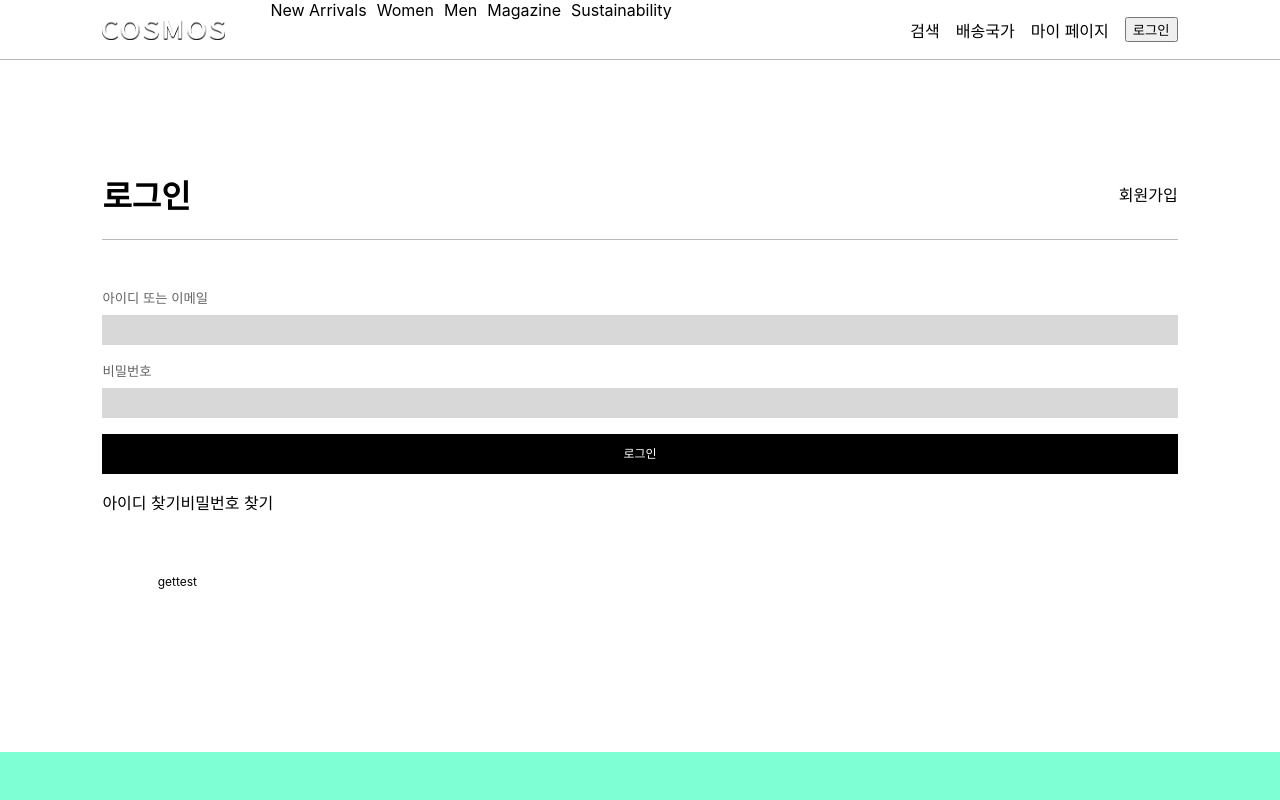
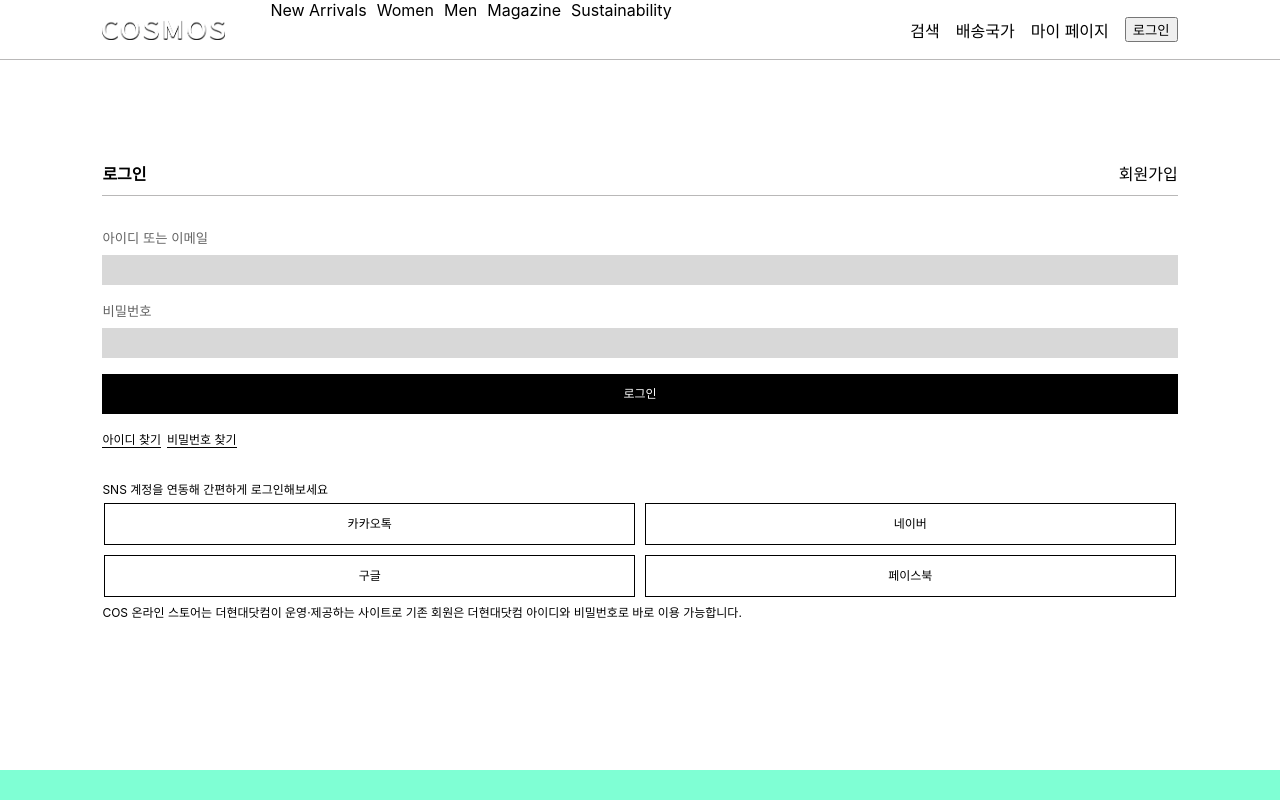
Before and after one commit to Da-innisfree/COSMOS-ver2.0, a React (Create React App) app in the folder cosmos_frontend/cosmos/: page /signin in a window 1280 px wide. Shown: the top 800 px of the page. Built offline with nearby package versions, Linux system fonts and the light colour scheme.

Commit message:
화면 css 수정

```diff
--- a/cosmos_frontend/cosmos/src/style/component/common/Modal.scss
+++ b/cosmos_frontend/cosmos/src/style/component/common/Modal.scss
@@ -21,7 +21,7 @@
         font-size: 20px;
         border: 1px solid #b9b8b8;
         color: white;
-        height: 500px;
+        // height: 500px;
         .modal_head {
             display: flex;
             flex-direction: row-reverse;
@@ -29,7 +29,7 @@
         }
 
         .modal_body {
-            padding: 1em 2em;
+            padding: 1em 1.5em 2.5em;
         }
     }
 }
--- a/cosmos_frontend/cosmos/src/style/view/product.scss
+++ b/cosmos_frontend/cosmos/src/style/view/product.scss
@@ -22,7 +22,7 @@
         display: flex;
         // background-color: chartreuse;
         .sub_image_area{
-            width: 10%;
+            width: 52px;
             // background-color: darkgrey;
             .sub_wrap {
                 position: sticky;
--- a/cosmos_frontend/cosmos/src/style/view/productlist.scss
+++ b/cosmos_frontend/cosmos/src/style/view/productlist.scss
@@ -31,12 +31,12 @@
         gap: 15px;
         flex-wrap: wrap;
         .product{
-            width: calc(100%/3 - 15px);
-            height: calc(700px);
+            width: calc(100%/4 - 15px);
+            height: calc(600px);
             background-color: darkgreen;
             .img{
                 width: 100%;
-                height: 600px;
+                height: 500px;
                 background-color: burlywood;
             }
             .content{
--- a/cosmos_frontend/cosmos/src/style/view/signin.scss
+++ b/cosmos_frontend/cosmos/src/style/view/signin.scss
@@ -2,14 +2,41 @@
     display: flex;
     justify-content: space-between;
     align-items: center;
-    border-bottom: 1px solid #b9b8b8;;
+    border-bottom: 1px solid #b9b8b8;
+    & h1 {
+        font-size: 16px;
+    }
+    & a {
+        font-size: 16px;
+    }
 }
 
 .middle_content {
     display: flex;
     flex-direction: column;
     gap: 1em;
-    margin: 3em 0;
+    margin: 2em 0;
+
+    .find_id_pw {
+        display: flex;
+        gap: .5em;
+        font-size: 12px;
+        & span {
+            cursor: pointer;
+            border-bottom: 1px solid #000000;
+        }
+    }
+}
+
+.bottom_content {
+    display: flex;
+    flex-direction: column;
+    gap: .5em;
+    font-size: 12px;
+    color: #1b1b1b;
+    & .btn {
+        width: calc((100% / 2) - 0.75em);
+    }
 }
 
 * {
--- a/cosmos_frontend/cosmos/src/view/SignIn.jsx
+++ b/cosmos_frontend/cosmos/src/view/SignIn.jsx
@@ -42,14 +42,6 @@ function Signin() {
         }
     }
 
-    const gettest = () => {
-        Authapi.test().then(res => {
-            console.log(res.data);
-        }).catch(err => {
-            console.log(err);
-        })
-    }
-
     return (
         <div>
             <div className="top_content">
@@ -69,14 +61,21 @@ function Signin() {
                 <div className="btn_area">
                     <div className='btn full' onClick={login}>로그인</div>
                 </div>
-                <div>
+                <div className='find_id_pw'>
                     <span>아이디 찾기</span>
                     <span>비밀번호 찾기</span>
                 </div>
             </div>
-            <div className="bottom_content">
-                <div className="btn" onClick={gettest}>
-                    gettest
+            <div className='bottom_content'>
+                <div className='bottom_title'>SNS 계정을 연동해 간편하게 로그인해보세요</div>
+                <div className="btn_area">
+                    <div className='btn reversal'>카카오톡</div>
+                    <div className='btn reversal'>네이버</div>
+                    <div className='btn reversal'>구글</div>
+                    <div className='btn reversal'>페이스북</div>
+                </div>
+                <div className='bottom_info'>
+                    COS 온라인 스토어는 더현대닷컴이 운영·제공하는 사이트로 기존 회원은 더현대닷컴 아이디와 비밀번호로 바로 이용 가능합니다.
                 </div>
             </div>
         </div>
```
